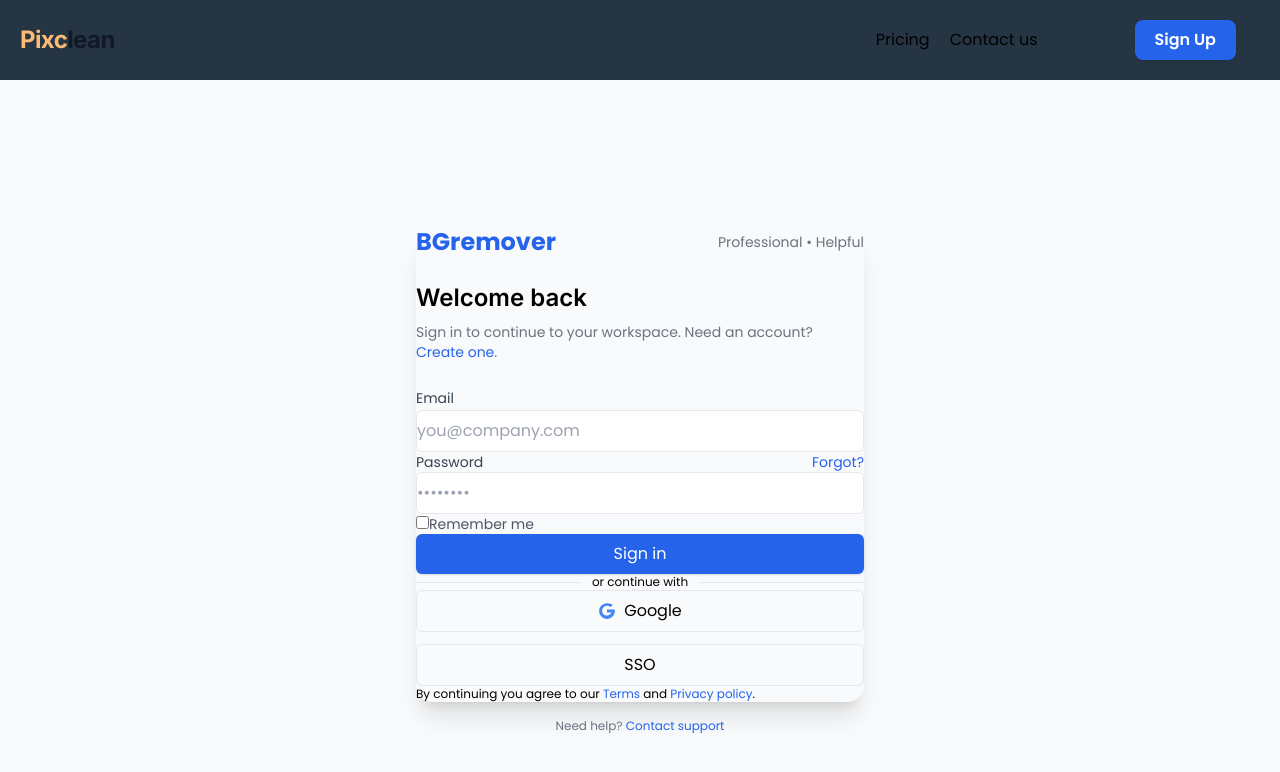
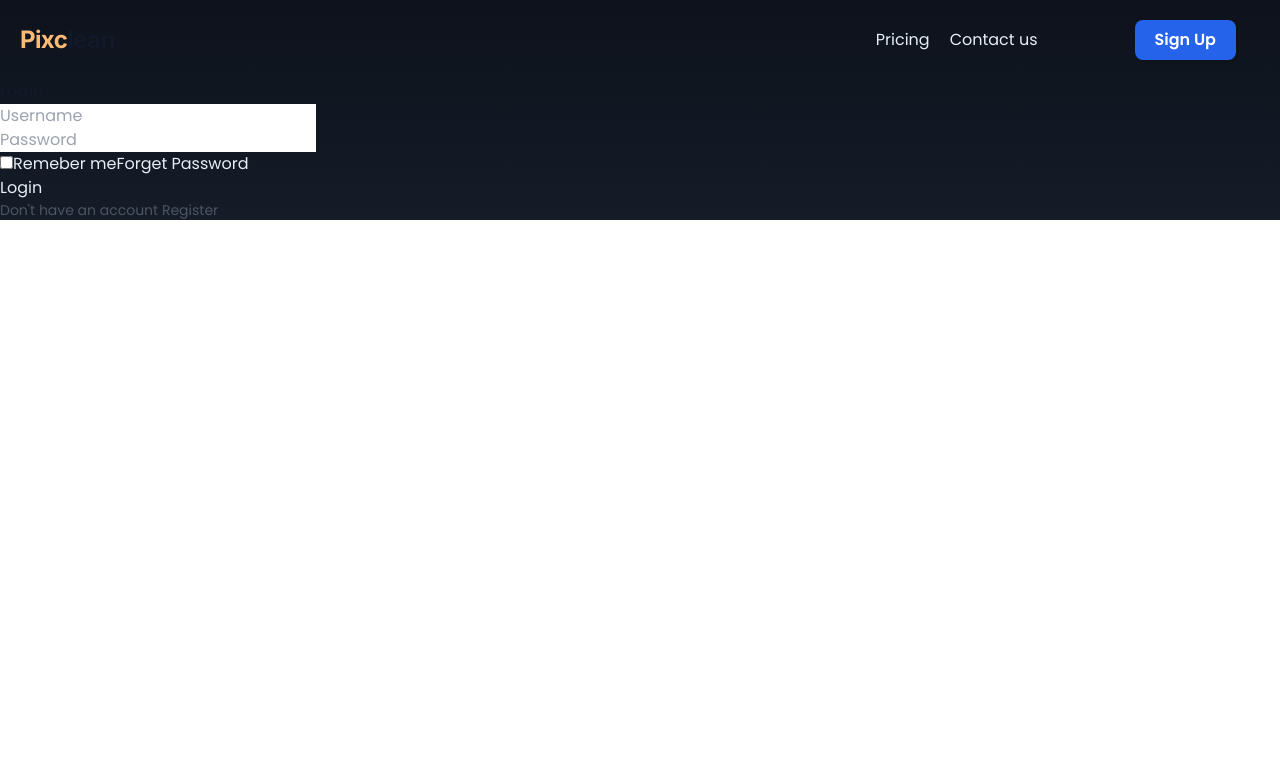
Before and after one commit to Dachenna/bg-removal, a React (Vite) app: page /login in a window 1280 px wide. Shown: the top 772 px of the page. Built offline with nearby package versions, Linux system fonts and the light colour scheme.

Commit message:
modified:   Auth/login.jsx 	modified:   src/Pages/Navbar.jsx 	modified:   src/index.css

```diff
--- a/Auth/login.jsx
+++ b/Auth/login.jsx
@@ -28,117 +28,28 @@
   };
 
   return (
-    <main className="min-h-screen flex items-center justify-center bg-gray-50 dark:bg-gray-900 relative overflow-hidden px-6">
-      {/* background soft orb (center-fixed, behind content) */}
-      <div
-        aria-hidden="true"
-        className="fixed inset-0 flex items-center justify-center pointer-events-none -z-50"
-      >
-        <div className="w-[60vw] max-w-[720px] h-[60vw] max-h-[720px] rounded-full bg-gradient-to-br from-blue-400 to-indigo-600 opacity-20 filter blur-[80px]" />
+    <main className="wrapper">
+      <form action="">
+        <h1>Login</h1>
+        <div className="input-box">
+          <input type="text" placeholder="Username"  required/>
         </div>
 
-      <section className="w-full max-w-md z-10">
-        <div className="bg-white/70 dark:bg-gray-800/70 backdrop-blur-md rounded-2xl shadow-xl p-8">
-          <div className="mb-6 flex items-center justify-between">
-            <div className="text-2xl font-bold text-blue-600">BGremover</div>
-            <div className="text-sm text-gray-500">Professional • Helpful</div>
+        <div className="input-box">
+          <input type="password" placeholder="Password"  required/>
         </div>
 
-          <h1 className="text-2xl font-semibold mb-2">Welcome back</h1>
-          <p className="text-sm text-gray-500 mb-6">
-            Sign in to continue to your workspace. Need an account?{" "}
-            <a href="/signup" className="text-blue-600 hover:underline">
-              Create one
-            </a>
-            .
-          </p>
-
-          <form onSubmit={handleSubmit} className="space-y-4">
-            <label className="block">
-              <span className="text-sm font-medium text-gray-700 dark:text-gray-300">Email</span>
-              <input
-                type="email"
-                required
-                value={email}
-                onChange={(e) => setEmail(e.target.value)}
-                className="mt-1 w-full rounded-md border border-gray-200 dark:border-gray-700 bg-transparent px-3 py-2 focus:outline-none focus:ring-2 focus:ring-blue-400"
-                placeholder="you@company.com"
-                aria-label="Email"
-              />
-            </label>
-
-            <label className="block">
-              <div className="flex items-center justify-between">
-                <span className="text-sm font-medium text-gray-700 dark:text-gray-300">Password</span>
-                <a href="/forgot" className="text-sm text-blue-600 hover:underline">
-                  Forgot?
-                </a>
-              </div>
-              <input
-                type="password"
-                required
-                value={password}
-                onChange={(e) => setPassword(e.target.value)}
-                className="mt-1 w-full rounded-md border border-gray-200 dark:border-gray-700 bg-transparent px-3 py-2 focus:outline-none focus:ring-2 focus:ring-blue-400"
-                placeholder="••••••••"
-                aria-label="Password"
-              />
-            </label>
-
-            <div className="flex items-center justify-between text-sm">
-              <label className="inline-flex items-center gap-2">
-                <input type="checkbox" className="rounded border-gray-300" />
-                <span className="text-gray-600 dark:text-gray-300">Remember me</span>
-              </label>
+        <div className="remeber">
+          <label><input type="checkbox" />Remeber me</label>
+          <a href="#">Forget Password</a>
         </div>
 
-            {error && <div className="text-sm text-red-600">{error}</div>}
+        <button type="submit">Login</button>
 
-            <button
-              type="submit"
-              disabled={loading}
-              className="w-full flex items-center justify-center gap-2 bg-blue-600 hover:bg-blue-700 text-white px-4 py-2 rounded-md font-medium shadow disabled:opacity-60"
-            >
-              {loading ? "Signing in..." : "Sign in"}
-            </button>
-
-            <div className="flex items-center gap-3">
-              <hr className="flex-1 border-gray-200" />
-              <span className="text-xs text-gray-400">or continue with</span>
-              <hr className="flex-1 border-gray-200" />
-            </div>
-
-            <div className="grid grid-cols-2 gap-3">
-              <button
-                type="button"
-                className="flex items-center justify-center gap-2 border border-gray-200 rounded-md px-3 py-2 hover:shadow-sm"
-                onClick={() => console.log("Sign in with Google")}
-              >
-                <svg width="18" height="18" viewBox="0 0 48 48" fill="none" aria-hidden>
-                  <path d="M44 20H24v8h11.9C34.7 31.9 30 36 24 36c-7 0-13-5.7-13-13s6-13 13-13c3.5 0 6.7 1.3 9.1 3.5l6.1-6.1C35.4 5.2 30.9 3 24 3 12.8 3 3 12.8 3 24s9.8 21 21 21 21-9.8 21-21c0-1.4-.1-2.7-.3-4z" fill="#4285F4"/>
-                </svg>
-                Google
-              </button>
-
-              <button
-                type="button"
-                className="flex items-center justify-center gap-2 border border-gray-200 rounded-md px-3 py-2 hover:shadow-sm"
-                onClick={() => console.log("Sign in with SSO")}
-              >
-                SSO
-              </button>
+        <div className="register-link">
+          <p>Don't have an account <a href="#">Register</a></p>
         </div>
       </form>
-
-          <p className="mt-6 text-xs text-gray-400">
-            By continuing you agree to our <a href="/terms" className="text-blue-600 hover:underline">Terms</a> and <a href="/privacy" className="text-blue-600 hover:underline">Privacy policy</a>.
-          </p>
-        </div>
-
-        <div className="mt-4 text-center text-xs text-gray-500">
-          Need help? <a href="/support" className="text-blue-600 hover:underline">Contact support</a>
-        </div>
-      </section>
     </main>
   );
 };
--- a/src/Pages/Navbar.jsx
+++ b/src/Pages/Navbar.jsx
@@ -5,7 +5,7 @@
   return (
     <nav className="flex items-center justify-between w-full px-5 py-4">
       <div className='relative'>
-        <a href="#home" >
+        <a href="/" >
           <p className='text-2xl font-extrabold tracking-tight text-gray-900 font-header dark:text-gray-200'><span className='text-2xl text-orange-300 dark:text-orange-400'>Pixc</span>lean</p>
         </a>
       </div>
--- a/src/index.css
+++ b/src/index.css
@@ -1,34 +1,31 @@
+/* typography */
 @import url('https://fonts.googleapis.com/css2?family=Inter:wght@400;600;700&family=Poppins:wght@400;600;700&display=swap');
+@import url('https://fonts.googleapis.com/css2?family=Poppins:ital,wght@0,300;0,400;0,600;0,700;1,300&display=swap');
 
 @tailwind base;
 @tailwind components;
 @tailwind utilities;
 
+:root{
+  --bg-1: #0f1724;
+  --bg-2: #0b1220;
+}
+
 body {
   font-family: 'Poppins', sans-serif;
-  background-color: rgb(37, 53, 67);
+  background: linear-gradient(180deg, rgba(13,18,28,1) 0%, rgba(21,28,39,1) 100%) no-repeat;
+  color: #e6eef8;
+  -webkit-font-smoothing:antialiased;
+  -moz-osx-font-smoothing:grayscale;
 }
 
-p{
-  @apply font-body
-}
-h1, h2, h3{
-  @apply font-header
+/* Login background: soft photo + dark gradient overlay for contrast/readability */
+#login{
+  @apply bg-gradient-to-t from-slate-600 to-slate-900 ;
+  background-repeat: no-repeat;
+
 }
 
-.circle{
-  /* top: 60%;
-  left: 30%; */
-  background: linear-gradient(to bottom, rgba(0, 233, 245, 0.532), #1c3ed786)
-}
-.price{
-  @apply rounded-xl p-6 bg-gradient-to-br from-white dark:from-gray-800 shadow
-    hover:outline hover:outline-purple-700 hover:-translate-y-1 duration-150;
-}
-.premium{
-  @apply w-full dark:border-gray-700 rounded-md px-4 py-2
-      hover:text-indigo-400 hover:outline hover:outline-purple-700 hover:-translate-y-1 duration-150;
-}
-.premium button{
-  @apply hover:bg-gradient-to-bl from-purple-700 to-indigo-400
-}
+/* small utility tweaks */
+h1, h2, h3 { @apply font-semibold text-gray-900 dark:text-gray-100; }
+p { @apply text-sm text-gray-600 dark:text-gray-300; }
```
Lines whose indentation alone changed are shown as unchanged.
